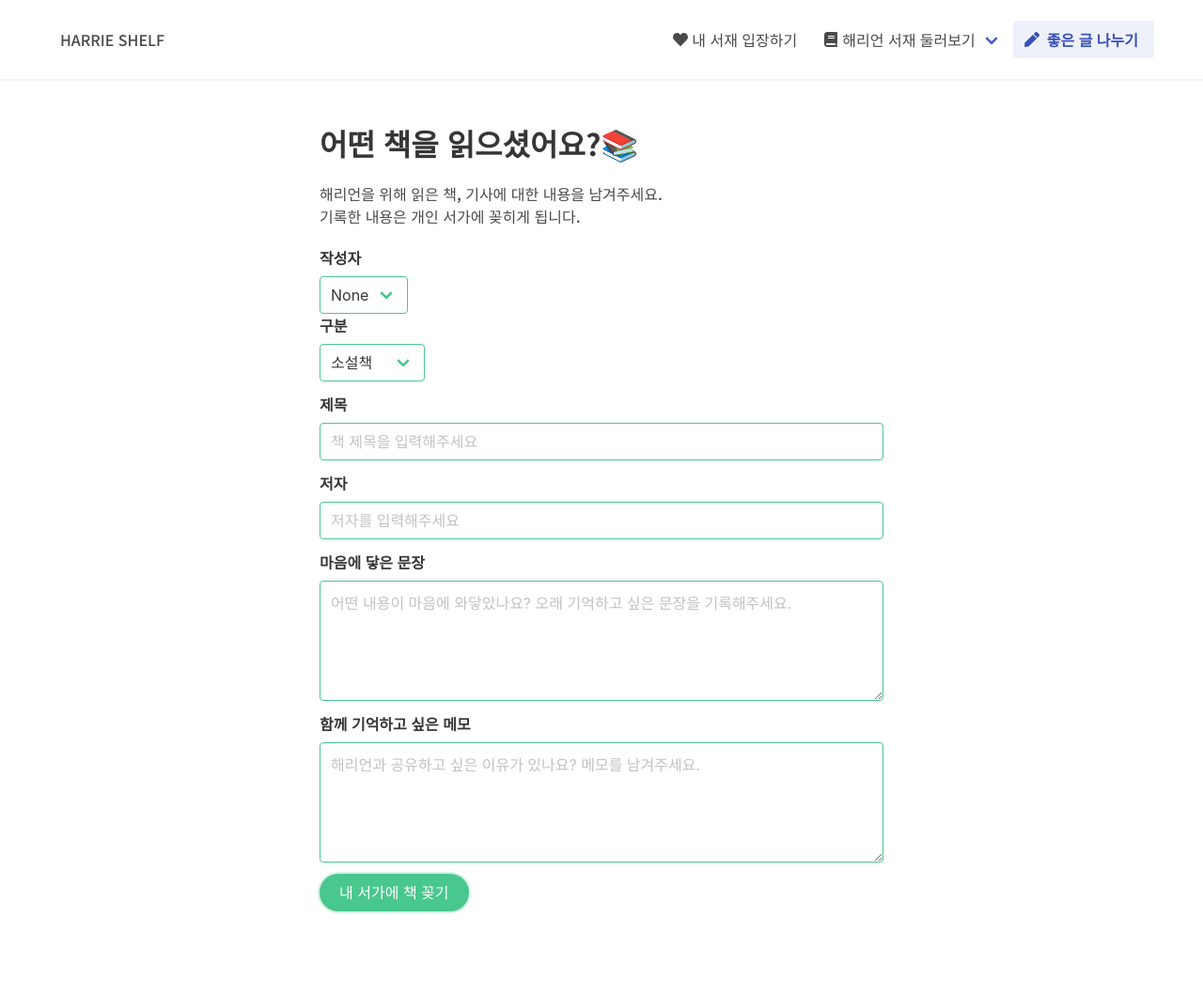
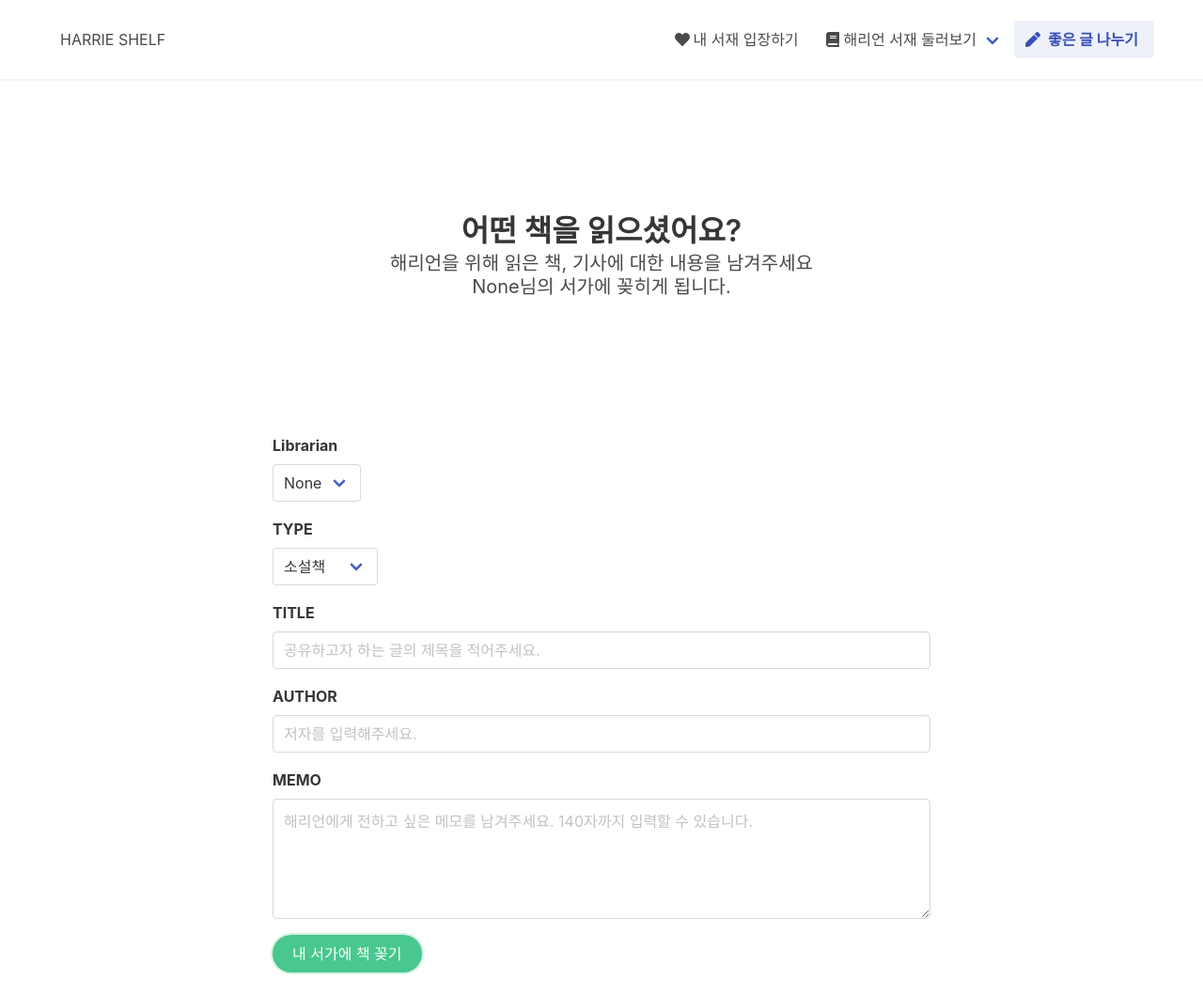
Before and after one commit to kxxwxx/harrieShelf, a Flask app: page /write in a window 1280 px wide. Shown: the whole page at 94% size. Before the commit the page ends 972 px from the top, so only its background shows below. Run offline with Flask 2, Linux system fonts and the light colour scheme; some libraries are stand-ins or nearby versions.

Commit message:
(질문) 크롤링한 이미지 DB 추가 방법

```diff
--- a/app.py
+++ b/app.py
@@ -1,5 +1,7 @@
 from flask import Flask, render_template, jsonify, request
-from pymongo import MongoClient  # pymongo를 임포트 하기(패키지 인스톨 먼저 해야겠죠?)
+import requests
+from bs4 import BeautifulSoup
+from pymongo import MongoClient
 
 app = Flask(__name__)
 
@@ -11,11 +13,13 @@ db = client.harrie
 def get_profile_page():
     return render_template('profile.html')
 
+
 @app.route('/write')
 def get_form_page():
     login_user = request.args.get('login_user')
     user = login_user
     return render_template('form.html', user=user, login_user=login_user)
+
 
 @app.route('/home')
 def get_main_page():
@@ -23,38 +27,52 @@ def get_main_page():
     user = login_user
     return render_template('harrieShelf.html', user=user, login_user=login_user)
 
+
 @app.route('/myshelf')
 def get_myshelf_page():
     login_user = request.args.get('login_user')
     user = request.args.get('user')
     return render_template('myShelf.html', user=user, login_user=login_user)
 
+
 @app.route('/reviews', methods=['POST'])
 def write_review():
-    # 1. 클라이언트가 준 user, type, title, author, url, sentence, memo 가져오기.
     user = request.form['user']
     type = request.form['type']
     title = request.form['title']
     author = request.form['author']
     url = request.form['url']
-    sentence = request.form['sentence']
     memo = request.form['memo']
+    like = int(request.form['like'])
+    learn = int(request.form['learn'])
+    angry = int(request.form['angry'])
 
-    # 2. DB에 정보 삽입하기
+    headers = {
+        'User-Agent': 'Mozilla/5.0 (Windows NT 10.0; Win64; x64)AppleWebKit/537.36 (KHTML, like Gecko) Chrome/73.0.3683.86 Safari/537.36'}
+    data = requests.get(url, headers=headers)
+    soup = BeautifulSoup(data.text, 'html.parser')
+
+    og_image = soup.select_one('meta[property="og:image"]')
+    image = ''
+    if og_image is not None:
+        image = og_image['content']
+
     review = {
         'user': user,
         'type': type,
         'title': title,
         'author': author,
         'url': url,
-        'sentence': sentence,
-        'memo': memo
+        'image': image,
+        'memo': memo,
+        'like': like,
+        'learn': learn,
+        'angry': angry
     }
 
     db.reviews.insert_one(review)
+    return jsonify({'result': 'success', 'msg': '기록해주셔서 감사합니다!'})
 
-    # 3. 성공 여부 & 성공 메시지 반환하기
-    return jsonify({'result': 'success', 'msg': '기록해주셔서 감사합니다!'})
 
 @app.route('/reviews', methods=['GET'])
 def read_reviews():
@@ -64,5 +82,42 @@ def read_reviews():
     # 2. 성공 여부 & 리뷰 목록 반환하기
     return jsonify({'result': 'success', 'reviews': reviews})
 
+
+@app.route('/types', methods=['GET'])
+def read_articles():
+    # 1. DB에서 리뷰 정보 모두 가져오기
+    type = request.args.get('type')
+    reviews = list(db.reviews.find({'type': type}, {'_id': 0}))
+    # 2. 성공 여부 & 리뷰 목록 반환하기
+    return jsonify({'result': 'success', 'reviews': reviews})
+
+
+@app.route('/api/like', methods=['POST'])
+def like():
+    title = request.form['title']
+    book = db.reviews.find_one({'title': title})
+    new_like = book['like'] + 1
+    db.reviews.update_one({'title': title}, {'$set': {'like': new_like}})
+    return jsonify({'result': 'success'})
+
+
+@app.route('/api/learn', methods=['POST'])
+def learn():
+    title = request.form['title']
+    book = db.reviews.find_one({'title': title})
+    new_learn = book['learn'] + 1
+    db.reviews.update_one({'title': title}, {'$set': {'learn': new_learn}})
+    return jsonify({'result': 'success'})
+
+
+@app.route('/api/angry', methods=['POST'])
+def angry():
+    title = request.form['title']
+    book = db.reviews.find_one({'title': title})
+    new_angry = book['angry'] + 1
+    db.reviews.update_one({'title': title}, {'$set': {'angry': new_angry}})
+    return jsonify({'result': 'success'})
+
+
 if __name__ == '__main__':
     app.run('0.0.0.0', port=5000, debug=True)
--- a/templates/form.html
+++ b/templates/form.html
@@ -38,8 +38,10 @@
                 let title = $('#title').val();
                 let author = $('#author').val();
                 let url = $('#url').val();
-                let sentence = $('#sentence').val();
                 let memo = $('#memo').val();
+                let like = 0;
+                let learn = 0;
+                let angry = 0;
 
                 // 2. 제목, 저자, 리뷰 중 하나라도 입력하지 않았을 경우 alert를 띄웁니다. -> 나중에
                 if (title == "") {
@@ -66,8 +68,10 @@
                         title: title,
                         author: author,
                         url: url,
-                        sentence: sentence,
-                        memo: memo
+                        memo: memo,
+                        like: like,
+                        learn: learn,
+                        angry: angry
                     },
                     success: function (response) {
                         if (response["result"] == "success") {
@@ -95,25 +99,26 @@
         </script>
 
         <style type="text/css">
-            * {
-                font-family: 'Noto Sans KR', sans-serif;
+
+            .center {
+                text-align: center;
             }
 
-            .form {
-                width: 600px;
+            .doc {
+                width: 700px;
                 margin: auto;
             }
 
-            .intro {
-                margin-top: 50px;
-                margin-bottom: 20px;
+
+            .question-box {
+                padding-bottom: 5px;
             }
 
 
         </style>
     </head>
 
-    <body>
+    <div>
 
         <nav id="navbar" class="bd-navbar navbar has-shadow is-spaced">
             <div class="container">
@@ -180,31 +185,36 @@
             </div>
         </nav>
 
-        <div class="form">
-            <!--            <img src="https://image.freepik.com/free-vector/large-bookcase-with-books-library-book-shelf-interior_92863-357.jpg"-->
-            <!--                 class="img-fluid" alt="Responsive image">-->
-            <div class="intro">
-                <h1 class="title">어떤 책을 읽으셨어요?📚 </h1>
-                <p>해리언을 위해 읽은 책, 기사에 대한 내용을 남겨주세요.
-                    <br> 기록한 내용은 개인 서가에 꽂히게 됩니다.</p>
+        <section class="hero is-medium is-bold">
+            <div class="hero-body">
+                <div class="container center">
+                    <h1 class="title">
+                        어떤 책을 읽으셨어요?
+                    </h1>
+                    <h2 class="subtitle">
+                        해리언을 위해 읽은 책, 기사에 대한 내용을 남겨주세요<br>
+                        {{ user }}님의 서가에 꽂히게 됩니다.
+                    </h2>
                 </div>
+            </div>
+        </section>
 
-            <div>
-
-                <div class="field">
-                    <label class="label">작성자</label>
+        <div class="doc">
+            <div class="field question-box">
+                <label class="label">Librarian</label>
                 <div class="control">
-                        <div class="select is-success">
-                            <select id="user" value="{{ user }}">
+                    <div class="select">
+                        <select id="user">
                             <option>{{ user }}</option>
                         </select>
                     </div>
                 </div>
+            </div>
 
-                    <div class="field">
-                        <label class="label">구분</label>
+            <div class="field question-box">
+                <label class="label">TYPE</label>
                 <div class="control">
-                            <div class="select is-success">
+                    <div class="select">
                         <select id="type" onchange="selectTypeChanged()">
                             <option>소설책</option>
                             <option>실용서적</option>
@@ -214,40 +224,32 @@
                 </div>
             </div>
 
-                    <div class="field">
-                        <label class="label">제목</label>
+            <div class="field question-box">
+                <label class="label">TITLE</label>
                 <div class="control">
-                            <input class="input is-success" type="text" id="title" placeholder="책 제목을 입력해주세요">
+                    <input class="input" type="text" id="title" placeholder="공유하고자 하는 글의 제목을 적어주세요.">
                 </div>
             </div>
 
-                    <div class="field">
-                        <label class="label">저자</label>
+            <div class="field question-box">
+                <label class="label">AUTHOR</label>
                 <div class="control">
-                            <input class="input is-success" type="text" id="author" placeholder="저자를 입력해주세요">
+                    <input class="input" type="text" id="author" placeholder="저자를 입력해주세요.">
                 </div>
             </div>
 
-                    <div class="field" id="url-field">
+            <div class="field question-box" id="url-field">
                 <label class="label">URL</label>
                 <div class="control">
-                            <input class="input is-success" type="text" id="url" placeholder="기사라면 URL을 작성해주세요">
+                    <input class="input" type="text" id="url" placeholder="모두가 쉽게 기사를 읽을 수 있도록 URL을 공유해주세요.">
                 </div>
             </div>
 
-                    <div class="field">
-                        <label class="label">마음에 닿은 문장</label>
+            <div class="field question-box">
+                <label class="label">MEMO</label>
                 <div class="control">
-                        <textarea class="textarea is-success" id="sentence"
-                                  placeholder="어떤 내용이 마음에 와닿았나요? 오래 기억하고 싶은 문장을 기록해주세요."></textarea>
-                        </div>
-                    </div>
-
-                    <div class="field">
-                        <label class="label">함께 기억하고 싶은 메모</label>
-                        <div class="control">
-                        <textarea class="textarea is-success" id="memo"
-                                  placeholder="해리언과 공유하고 싶은 이유가 있나요? 메모를 남겨주세요."></textarea>
+                        <textarea class="textarea" id="memo"
+                                  placeholder="해리언에게 전하고 싶은 메모를 남겨주세요. 140자까지 입력할 수 있습니다." maxlength="140"></textarea>
                 </div>
             </div>
 
@@ -257,7 +259,6 @@
                 </button>
             </div>
         </div>
-            </div>
         <br>
         </body>
 
```
Also changed, not shown: templates/harrieShelf.html (+50 -51 lines), templates/myShelf.html (+58 -25 lines). Lines whose indentation alone changed are shown as unchanged.
